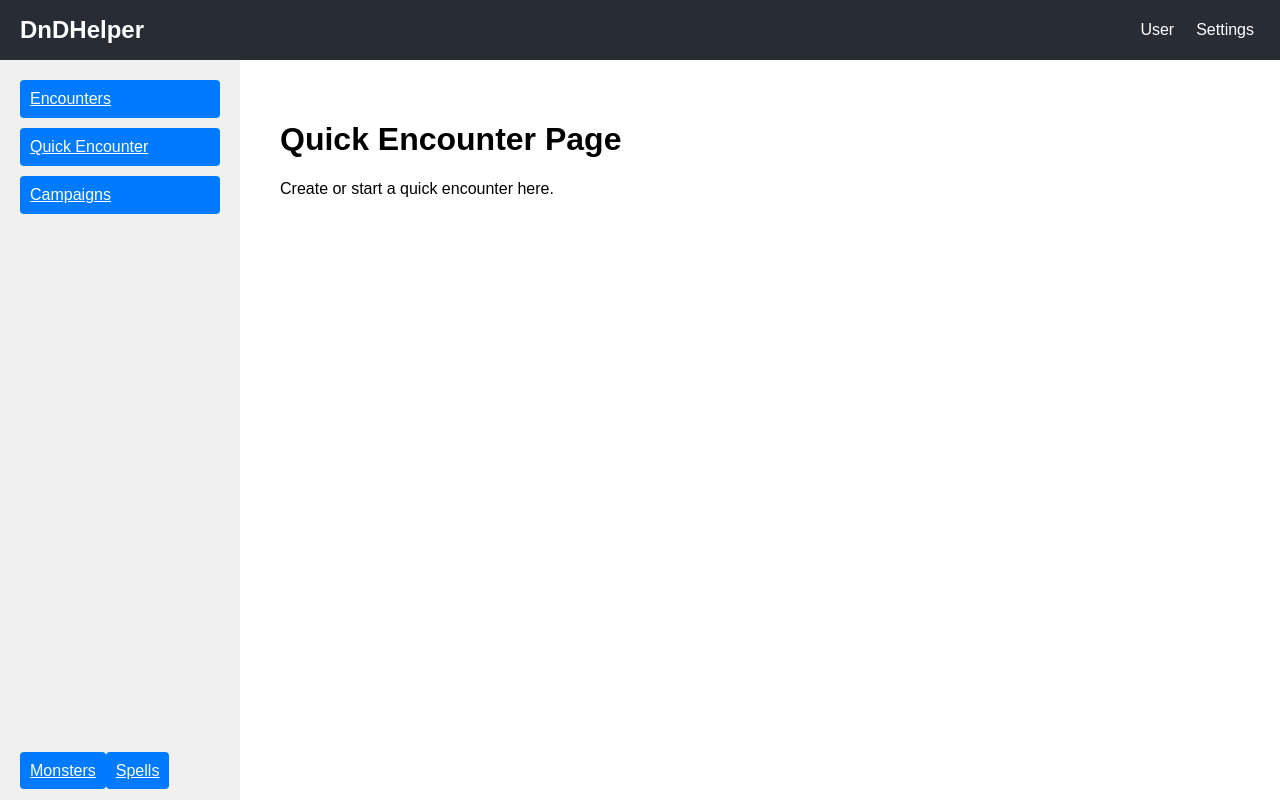
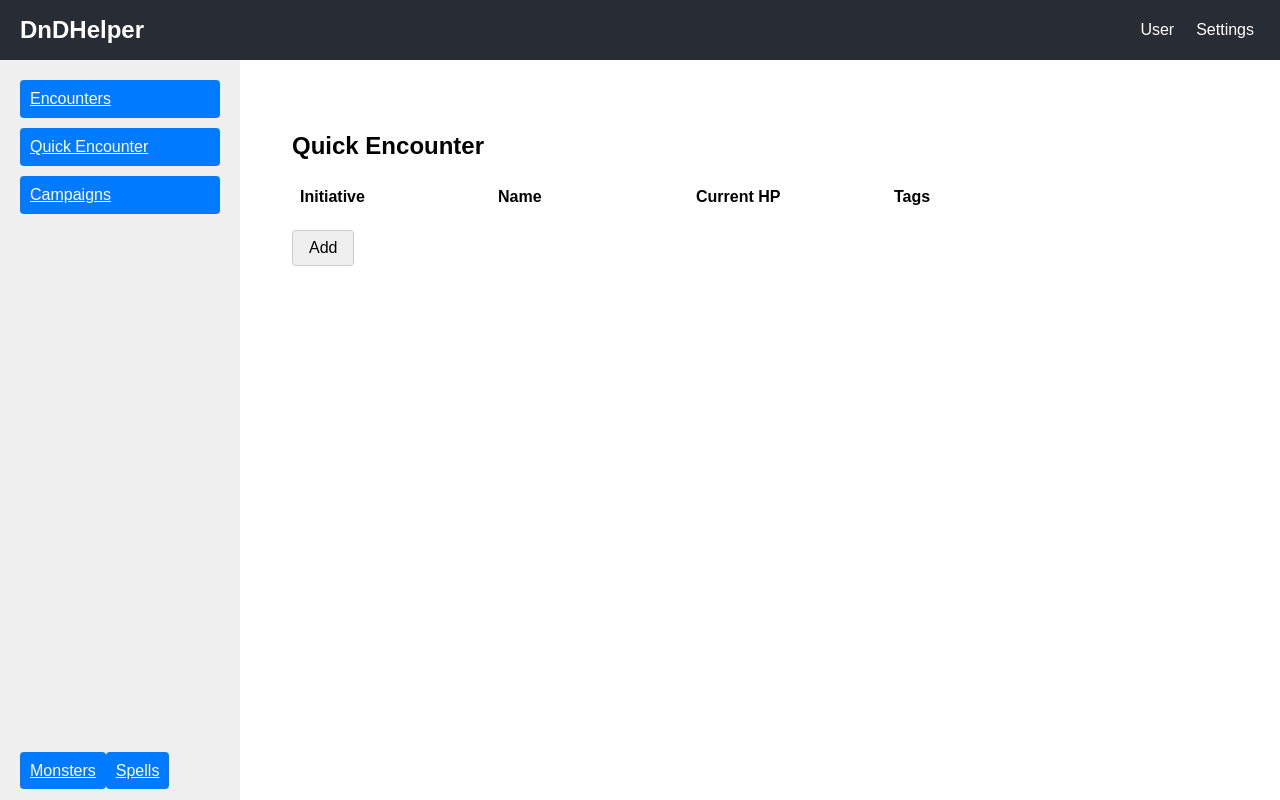
Before and after one commit to martineusz/DNDhelper, a React (Create React App) app in the folder frontend/: page /dashboard/quick in a window 1280 px wide. Built offline with nearby package versions, Linux system fonts and the light colour scheme; sample sign-in values are in the browser's storage.

Commit message:
added initiative page

```diff
--- /dev/null
+++ b/frontend/src/components/pages/quickEncounter/QuickEncounter.css
@@ -0,0 +1,83 @@
+.quick-encounter-container {
+  padding: 2rem;
+  font-family: sans-serif;
+}
+
+.add-button {
+  margin-top: 1rem;
+  padding: 0.5rem 1rem;
+  font-size: 1rem;
+  cursor: pointer;
+  border: 1px solid #ccc;
+  border-radius: 4px;
+}
+
+.encounter-grid {
+  display: grid;
+  grid-template-columns: repeat(3, 1fr) 1.5fr 50px; /* Adjusted to 4 main columns */
+  gap: 10px;
+}
+
+.grid-header {
+  display: contents;
+  font-weight: bold;
+  border-bottom: 2px solid #333;
+}
+
+.grid-column {
+  padding: 8px;
+  text-align: left;
+}
+
+.grid-row {
+  display: contents;
+}
+
+.grid-row input {
+  width: 100%;
+  box-sizing: border-box;
+  padding: 8px;
+  border: 1px solid #ddd;
+  border-radius: 4px;
+}
+
+.hp-section {
+  display: flex;
+  flex-direction: column;
+  gap: 5px;
+}
+
+.damage-input-group {
+  display: flex;
+  gap: 5px;
+  align-items: center;
+}
+
+.damage-button {
+  padding: 8px;
+  cursor: pointer;
+  color: white;
+  border: none;
+  border-radius: 4px;
+  font-weight: bold;
+  background-color: #ff9800;
+  white-space: nowrap; /* Prevents text from wrapping */
+}
+
+.damage-button:hover {
+  background-color: #e68a00;
+}
+
+.delete-button {
+  padding: 8px;
+  cursor: pointer;
+  background-color: #f44336;
+  color: white;
+  border: none;
+  border-radius: 4px;
+  font-weight: bold;
+}
+
+.delete-button:hover {
+  background-color: #d32f2f;
+}
--- a/frontend/src/components/pages/quickEncounter/QuickEncounter.js
+++ b/frontend/src/components/pages/quickEncounter/QuickEncounter.js
@@ -1,10 +1,147 @@
-import React from "react";
+import React, { useState } from "react";
+import "./QuickEncounter.css";
 
 export default function QuickEncounter() {
+  const [participants, setParticipants] = useState([]);
+
+  // A function to handle adding a new participant
+  const handleAddParticipant = () => {
+    const newParticipant = {
+      id: Date.now(),
+      initiative: "",
+      name: "",
+      currentHp: "",
+      damageTaken: "",
+      tags: "",
+    };
+    setParticipants([...participants, newParticipant]);
+  };
+
+  // A function to handle deleting a participant
+  const handleDeleteParticipant = (id) => {
+    setParticipants((prevParticipants) =>
+      prevParticipants.filter((p) => p.id !== id)
+    );
+  };
+
+  // A function to handle changes in the input fields
+  const handleParticipantChange = (id, field, value) => {
+    setParticipants((prevParticipants) =>
+      prevParticipants.map((p) =>
+        p.id === id ? { ...p, [field]: value } : p
+      )
+    );
+  };
+
+  // A function to handle damage subtraction
+  const handleSubtractDamage = (id) => {
+    setParticipants((prevParticipants) =>
+      prevParticipants.map((p) => {
+        if (p.id === id) {
+          const newHp = Math.max(
+            0,
+            (parseInt(p.currentHp, 10) || 0) - (parseInt(p.damageTaken, 10) || 0)
+          );
+          return { ...p, currentHp: newHp, damageTaken: "" }; // Reset damageTaken after subtraction
+        }
+        return p;
+      })
+    );
+  };
+
+  // Auto-sort participants whenever the list changes
+  const sortedParticipants = [...participants].sort((a, b) => {
+    return (b.initiative || 0) - (a.initiative || 0);
+  });
+
   return (
-    <div style={{ padding: "20px" }}>
-      <h1>Quick Encounter Page</h1>
-      <p>Create or start a quick encounter here.</p>
+    <div className="quick-encounter-container">
+      <h2>Quick Encounter</h2>
+
+      <div className="encounter-grid">
+        <div className="grid-header">
+          <div className="grid-column">Initiative</div>
+          <div className="grid-column">Name</div>
+          <div className="grid-column">Current HP</div>
+          <div className="grid-column">Tags</div>
+          <div className="grid-column"></div> {/* Empty column for delete button */}
+        </div>
+        {sortedParticipants.map((participant) => (
+          <div key={participant.id} className="grid-row">
+            <input
+              type="number"
+              value={participant.initiative}
+              placeholder="0"
+              onChange={(e) =>
+                handleParticipantChange(
+                  participant.id,
+                  "initiative",
+                  e.target.value
+                )
+              }
+            />
+            <input
+              type="text"
+              value={participant.name}
+              placeholder="Character/Monster"
+              onChange={(e) =>
+                handleParticipantChange(participant.id, "name", e.target.value)
+              }
+            />
+            <div className="hp-section">
+              <input
+                type="number"
+                value={participant.currentHp}
+                placeholder="HP"
+                onChange={(e) =>
+                  handleParticipantChange(
+                    participant.id,
+                    "currentHp",
+                    e.target.value
+                  )
+                }
+              />
+              <div className="damage-input-group">
+                <input
+                  type="number"
+                  value={participant.damageTaken}
+                  placeholder="Damage"
+                  onChange={(e) =>
+                    handleParticipantChange(
+                      participant.id,
+                      "damageTaken",
+                      e.target.value
+                    )
+                  }
+                />
+                <button
+                  className="damage-button"
+                  onClick={() => handleSubtractDamage(participant.id)}
+                >
+                  - HP
+                </button>
+              </div>
+            </div>
+            <input
+              type="text"
+              value={participant.tags}
+              placeholder="Condition, Status..."
+              onChange={(e) =>
+                handleParticipantChange(participant.id, "tags", e.target.value)
+              }
+            />
+            <button
+              className="delete-button"
+              onClick={() => handleDeleteParticipant(participant.id)}
+            >
+              &times;
+            </button>
+          </div>
+        ))}
+      </div>
+      <button className="add-button" onClick={handleAddParticipant}>
+        Add
+      </button>
     </div>
   );
 }
```
